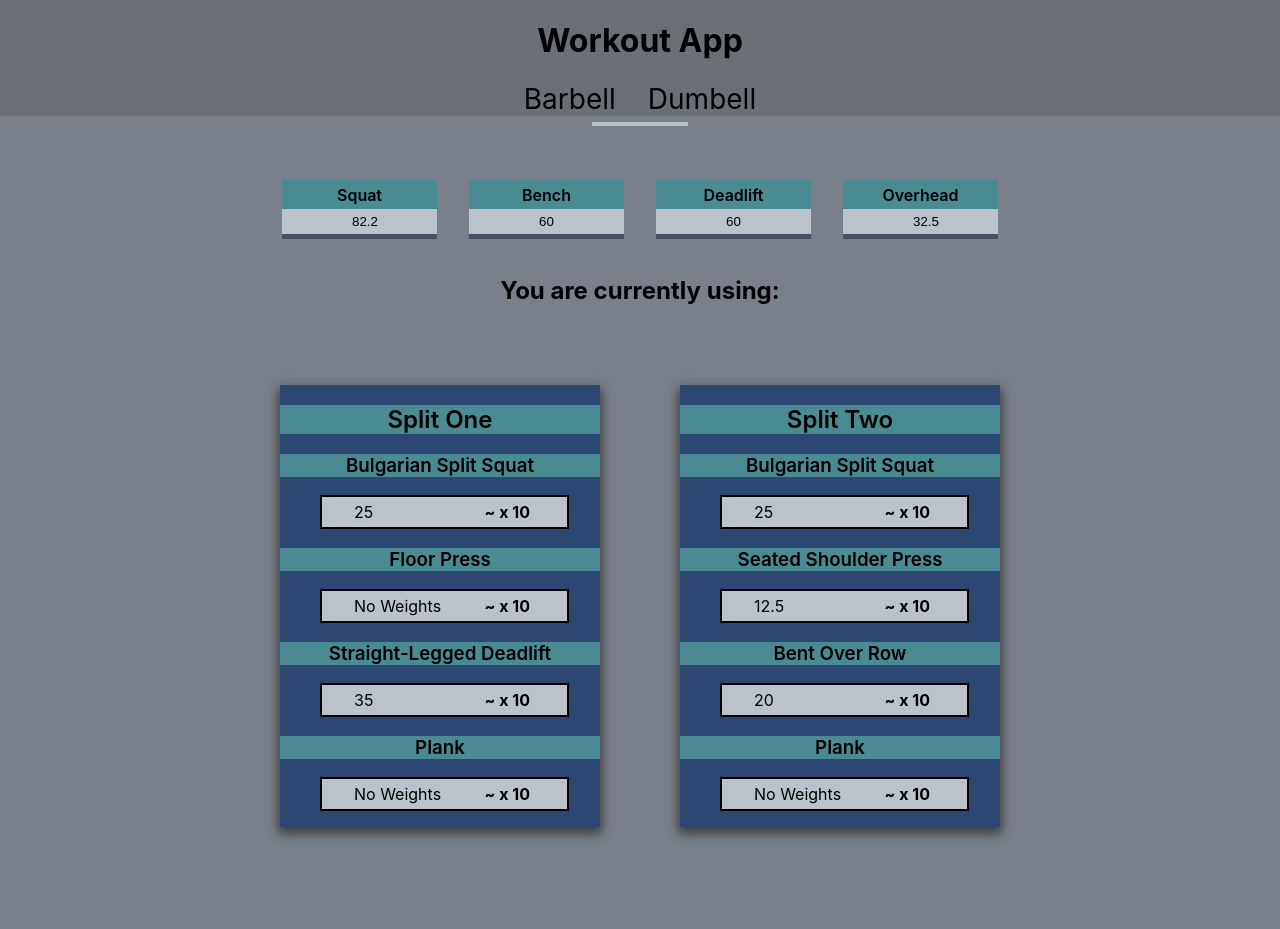
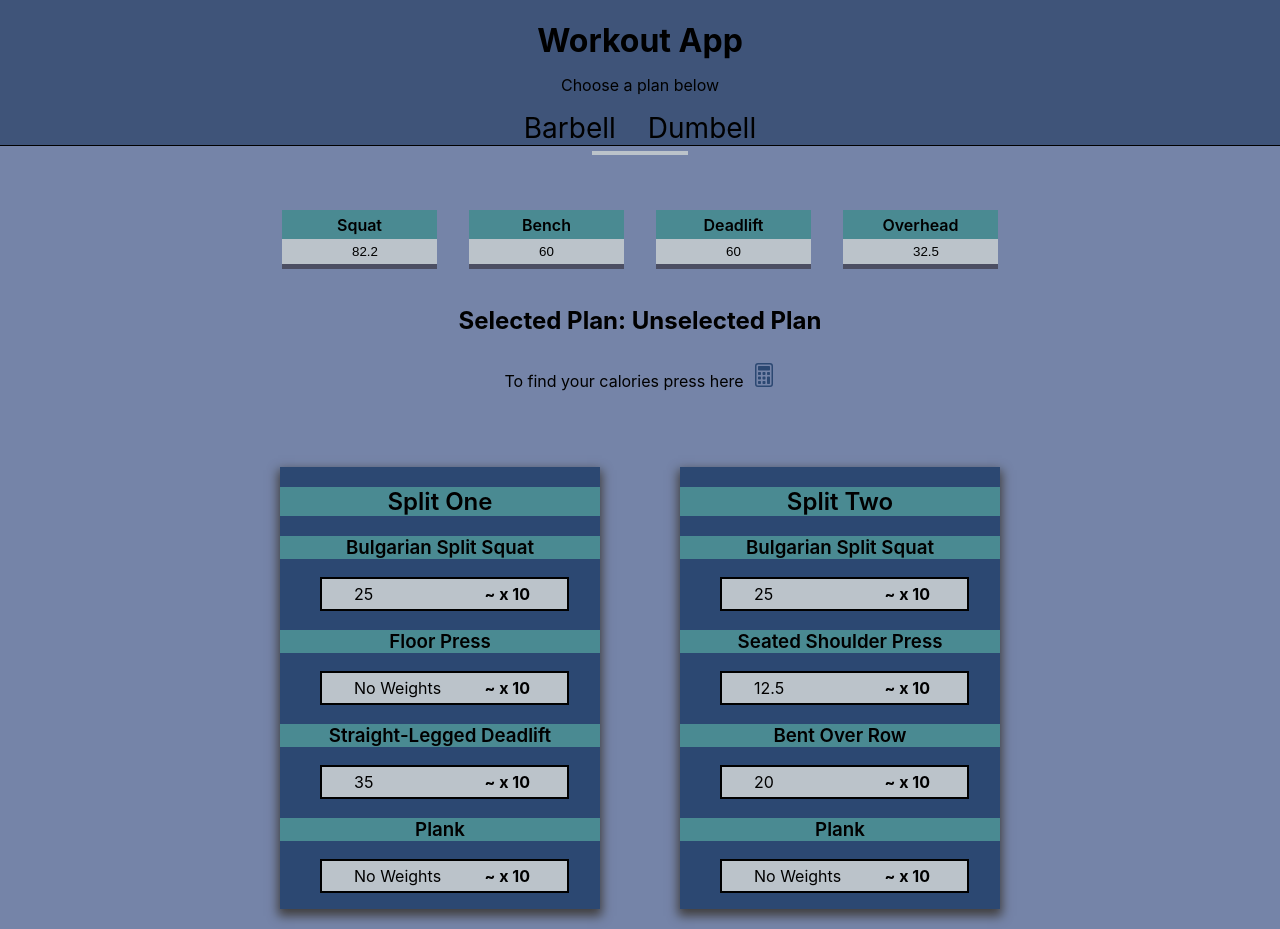
Before and after one commit to AroonSalotra/workout-app, a React (Create React App) app: page /workout-app/plan-2 in a window 1280 px wide. Before the commit the page ends 847 px from the top, so only its background shows below. Built offline with nearby package versions, Linux system fonts and the light colour scheme.

Commit message:
changed calculator display

```diff
--- a/src/App.css
+++ b/src/App.css
@@ -1,6 +1,6 @@
 :root {
     /* --clr-bg: rgb(79, 98, 110); */
-    --clr-bg: #79808A;
+    --clr-bg: #7584a8;
     --clr-main: #2c4872;
     --clr-highlight: #bbc3ca;
     --clr-a: rgb(74, 138, 146);
@@ -17,7 +17,8 @@
 }
 
 * {
-    /* background: rgba(128, 21, 21, 0.192); */
+    /* background: rgba(180, 80, 80, 0.192); */
+    /* outline: 3px solid red; */
 }
 
 body {
@@ -25,14 +26,19 @@ body {
 
 }
 
+.height-s {
+    height: 1rem;
+}
+
 .containerMain {}
 
 .navbar-container {
     background: var(--clr-main);
-    background:  #6b7077;
+    background:  #3f5479;
     display: flex;
     flex-direction: column;
     justify-content: center;
+    border-bottom: 1px solid black;
 }
 
 a:-webkit-any-link {
@@ -58,7 +64,7 @@ link {
     height: .25rem;
     width: 6rem;
     transform: translateY(2.5rem);
-    transition: transform 400ms ease-out;
+    transition: transform 400ms ease-out, width 300ms ease-out;
 }
 
 #link-one {
@@ -308,6 +314,12 @@ link {
     margin: auto;
 }
 
+.view-container {
+    display: flex;
+    align-items: baseline;
+    justify-content: center;
+    gap: .5rem;
+}
 
 .calculator input, button, select, option {
     /* width: 2rem; */
@@ -386,8 +398,18 @@ link {
 
 .icon-m {
     font-size: 1.5rem;
-    background: var(--clr-highlight);
+    /* background: var(--clr-highlight); */
+    color: var(--clr-main);
     z-index: 10;
+    cursor: pointer;
+}
+
+.icon-m:hover {
+    font-size: 1.6rem;
+}
+
+.icon-m:active {
+    font-size: 1.4rem;
 }
 
 .info-link {
--- a/src/App.js
+++ b/src/App.js
@@ -28,10 +28,11 @@ function App() {
 
   const [display, setDisplay] = useState("none")
   const [opacity, setOpacity] = useState(1)
+
   // Rounding Number function to get closest 0.25
   const [value, setValue] = useState(null)
 
-  const [plan, setPlan] = useState(null)
+  const [plan, setPlan] = useState("Unselected Plan")
 
   const roundNum = (input) => {
     return Math.ceil(input / 2.5) * 2.5
@@ -46,8 +47,10 @@ function App() {
           squat={squat} bench={bench} deadlift={deadlift} overhead={overhead}
           setSquat={setSquat} setBench={setBench} setDeadlift={setDeadlift} setOverhead={setOverhead}
         />
-        <ViewPlan plan={plan} />
+        <ViewPlan plan={plan} display={display} setDisplay={setDisplay} />
+
         <Calculator display={display} opacity={opacity} />
+
         <Routes>
           <Route exact path="/workout-app/plan-1" element={<Main round={roundNum}
             squat={squat} bench={bench} deadlift={deadlift} overhead={overhead}
--- a/src/Navbar.jsx
+++ b/src/Navbar.jsx
@@ -28,7 +28,8 @@ const Navbar = (props) => {
     return (
         <>
             <div className="navbar-container">
-                <h1>Workout App</h1>
+                <h1 className="height-s">Workout App</h1>
+                <p >Choose a plan below</p>
                 <div className="navbar-links">
                     {data.map(({ text, redirect, id }) => {
                         return <Link to={redirect} key={id} id={text} className={display}
--- a/src/ViewPlan.jsx
+++ b/src/ViewPlan.jsx
@@ -1,9 +1,22 @@
+import { BsCalculator } from "react-icons/bs"
+
+
 const ViewPlan = (props) => {
+
+    const handleClick = () => {
+        (props.display ? props.setDisplay("") : props.setDisplay("none"))
+    }
+
     return (
         <>
-            <h2>You are currently using: {props.plan}</h2>
+            <h2>Selected Plan: {props.plan}</h2>
+            <div className="view-container">
+                <p>To find your calories press here</p>
+                <BsCalculator className="icon-m"
+                onClick={() => handleClick()} />
+            </div>
         </>
-     );
+    );
 }
 
 export default ViewPlan;
```
